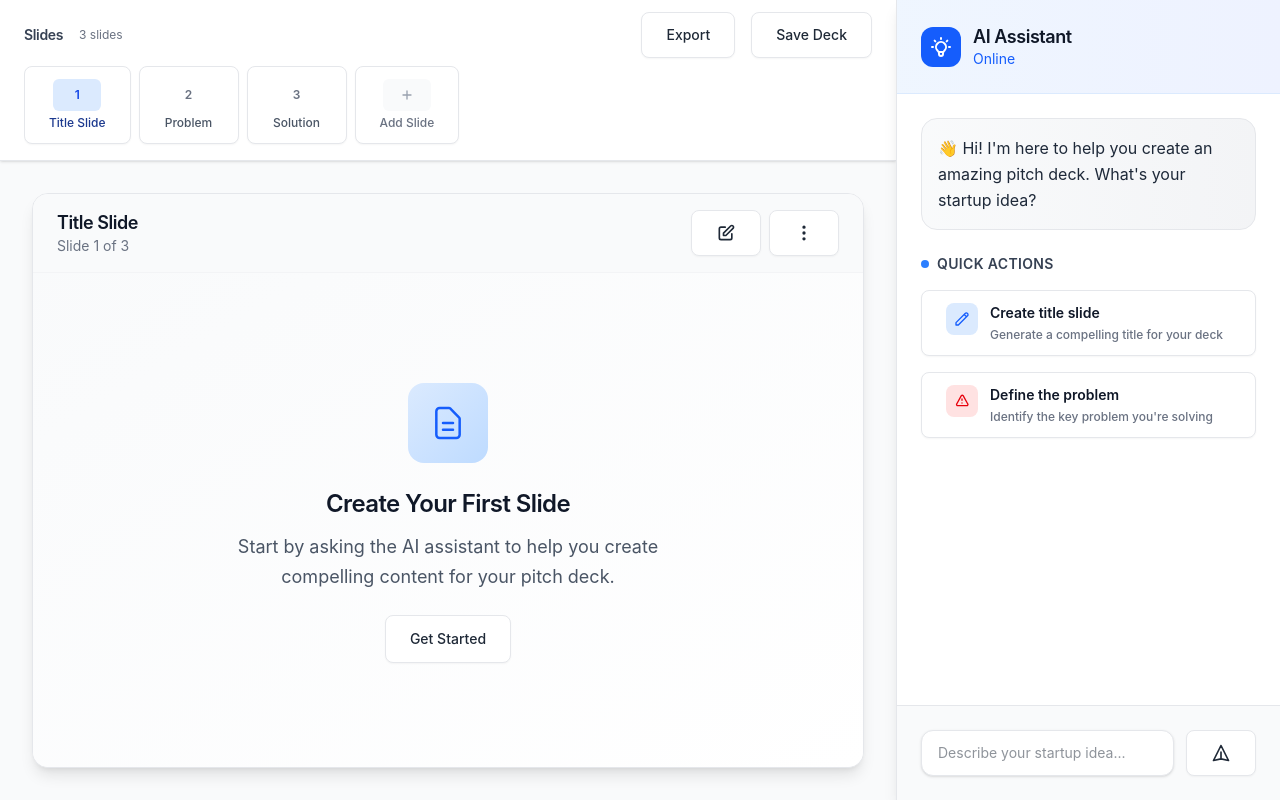
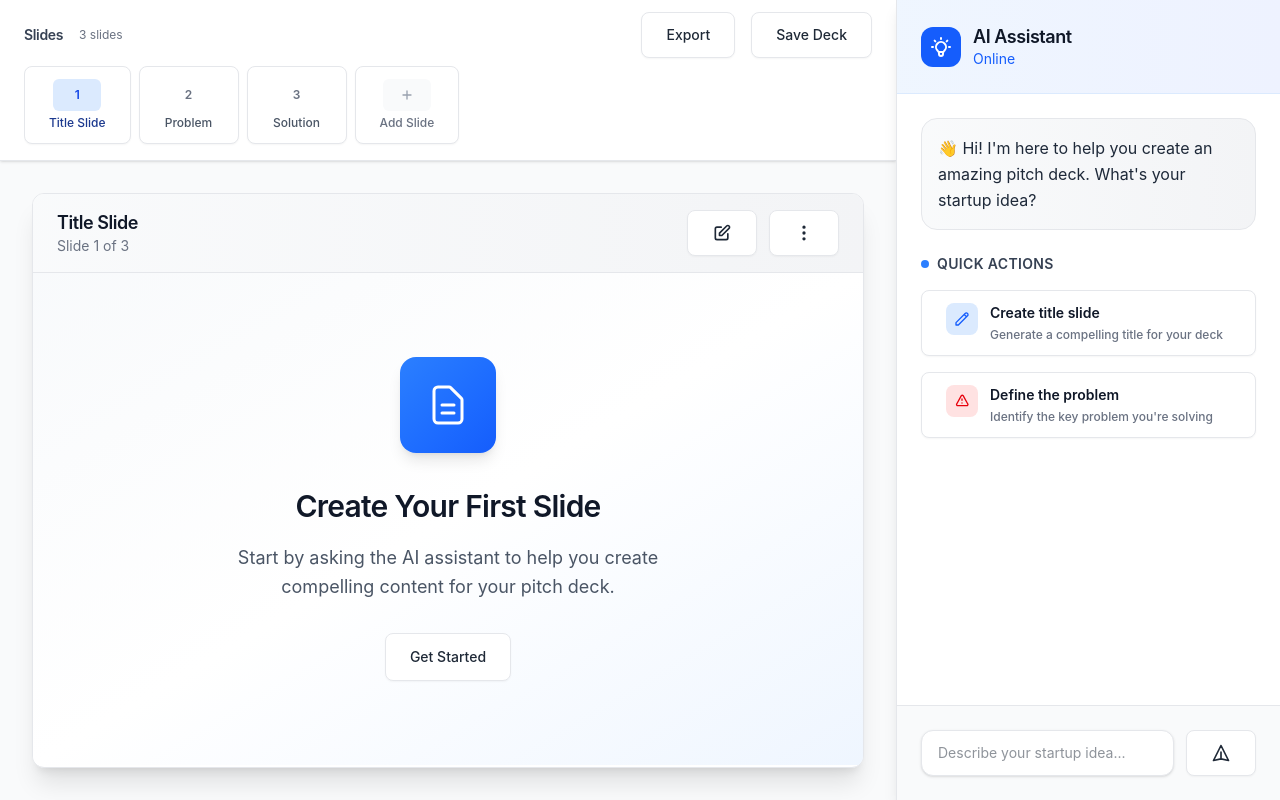
Before and after one commit to RahimMirani/PitchForge, a React (Vite) app in the folder frontend/: page /create in a window 1280 px wide. Built offline with nearby package versions, Linux system fonts and the light colour scheme.

Commit message:
Improved the deck area

```diff
--- a/frontend/src/components/deck/DeckCanvas.tsx
+++ b/frontend/src/components/deck/DeckCanvas.tsx
@@ -1,19 +1,19 @@
 export function DeckCanvas() {
   return (
-    <div className="w-full h-full bg-white rounded-2xl border border-gray-200 shadow-lg overflow-hidden">
+    <div className="w-full h-full bg-white rounded-xl border border-gray-200 shadow-xl overflow-hidden">
       {/* Canvas Header */}
-      <div className="flex items-center justify-between px-6 py-4 bg-gray-50 border-b border-gray-100">
+      <div className="flex items-center justify-between px-6 py-4 bg-gradient-to-r from-gray-50 to-gray-100 border-b border-gray-200">
         <div>
           <h3 className="text-lg font-semibold text-gray-900">Title Slide</h3>
           <p className="text-sm text-gray-500">Slide 1 of 3</p>
         </div>
-        <div className="flex items-center space-x-2">
-          <button className="p-2 text-gray-400 hover:text-gray-600 hover:bg-white rounded-lg transition-colors">
+        <div className="flex items-center space-x-3">
+          <button className="p-2 text-gray-400 hover:text-gray-600 hover:bg-white rounded-lg transition-all duration-200 shadow-sm">
             <svg className="w-5 h-5" fill="none" stroke="currentColor" viewBox="0 0 24 24">
               <path strokeLinecap="round" strokeLinejoin="round" strokeWidth={2} d="M11 5H6a2 2 0 00-2 2v11a2 2 0 002 2h11a2 2 0 002-2v-5m-1.414-9.414a2 2 0 112.828 2.828L11.828 15H9v-2.828l8.586-8.586z" />
             </svg>
           </button>
-          <button className="p-2 text-gray-400 hover:text-gray-600 hover:bg-white rounded-lg transition-colors">
+          <button className="p-2 text-gray-400 hover:text-gray-600 hover:bg-white rounded-lg transition-all duration-200 shadow-sm">
             <svg className="w-5 h-5" fill="none" stroke="currentColor" viewBox="0 0 24 24">
               <path strokeLinecap="round" strokeLinejoin="round" strokeWidth={2} d="M12 5v.01M12 12v.01M12 19v.01M12 6a1 1 0 110-2 1 1 0 010 2zm0 7a1 1 0 110-2 1 1 0 010 2zm0 7a1 1 0 110-2 1 1 0 010 2z" />
             </svg>
@@ -22,18 +22,18 @@
       </div>
 
       {/* Canvas Content */}
-      <div className="h-[calc(100%-73px)] flex items-center justify-center p-12 bg-gradient-to-br from-gray-50 to-white">
-        <div className="text-center max-w-md">
-          <div className="w-20 h-20 bg-gradient-to-br from-blue-100 to-blue-200 rounded-2xl mx-auto mb-6 flex items-center justify-center">
-            <svg className="w-10 h-10 text-blue-600" fill="none" stroke="currentColor" viewBox="0 0 24 24">
+      <div className="h-[calc(100%-81px)] flex items-center justify-center p-16 bg-gradient-to-br from-slate-50 via-white to-blue-50">
+        <div className="text-center max-w-lg">
+          <div className="w-24 h-24 bg-gradient-to-br from-blue-500 to-blue-600 rounded-2xl mx-auto mb-8 flex items-center justify-center shadow-lg">
+            <svg className="w-12 h-12 text-white" fill="none" stroke="currentColor" viewBox="0 0 24 24">
               <path strokeLinecap="round" strokeLinejoin="round" strokeWidth={1.5} d="M9 12h6m-6 4h6m2 5H7a2 2 0 01-2-2V5a2 2 0 012-2h5.586a1 1 0 01.707.293l5.414 5.414a1 1 0 01.293.707V19a2 2 0 01-2 2z" />
             </svg>
           </div>
-          <h3 className="text-2xl font-semibold text-gray-900 mb-3">Create Your First Slide</h3>
-          <p className="text-gray-600 text-lg leading-relaxed mb-6">
+          <h3 className="text-3xl font-bold text-gray-900 mb-4">Create Your First Slide</h3>
+          <p className="text-gray-600 text-lg leading-relaxed mb-8 max-w-md mx-auto">
             Start by asking the AI assistant to help you create compelling content for your pitch deck.
           </p>
-          <button className="bg-blue-600 text-white px-6 py-3 rounded-xl font-semibold hover:bg-blue-700 transition-colors shadow-lg">
+          <button className="bg-black/80 backdrop-blur-sm text-white px-8 py-4 rounded-xl font-semibold hover:bg-black/90 transition-all duration-200 shadow-lg hover:shadow-2xl transform hover:-translate-y-0.5 border border-white/10">
             Get Started
           </button>
         </div>
```
